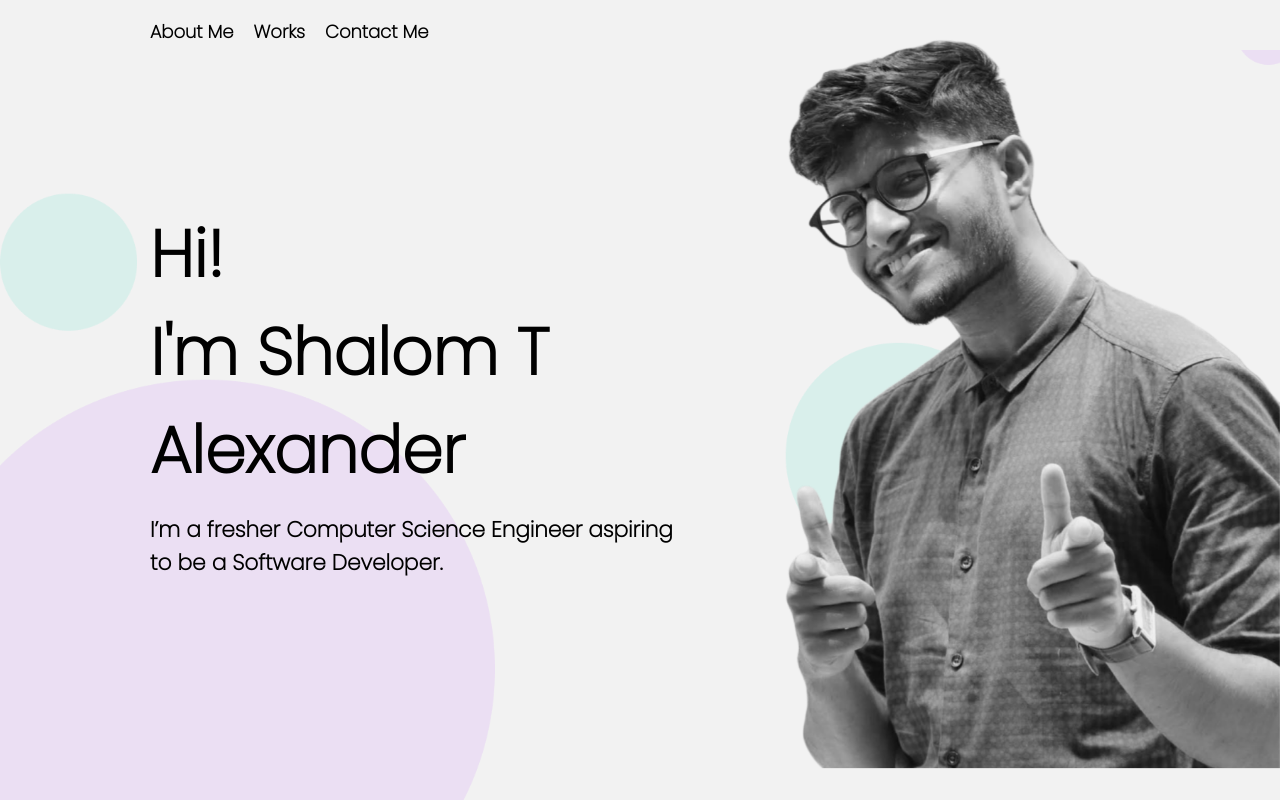
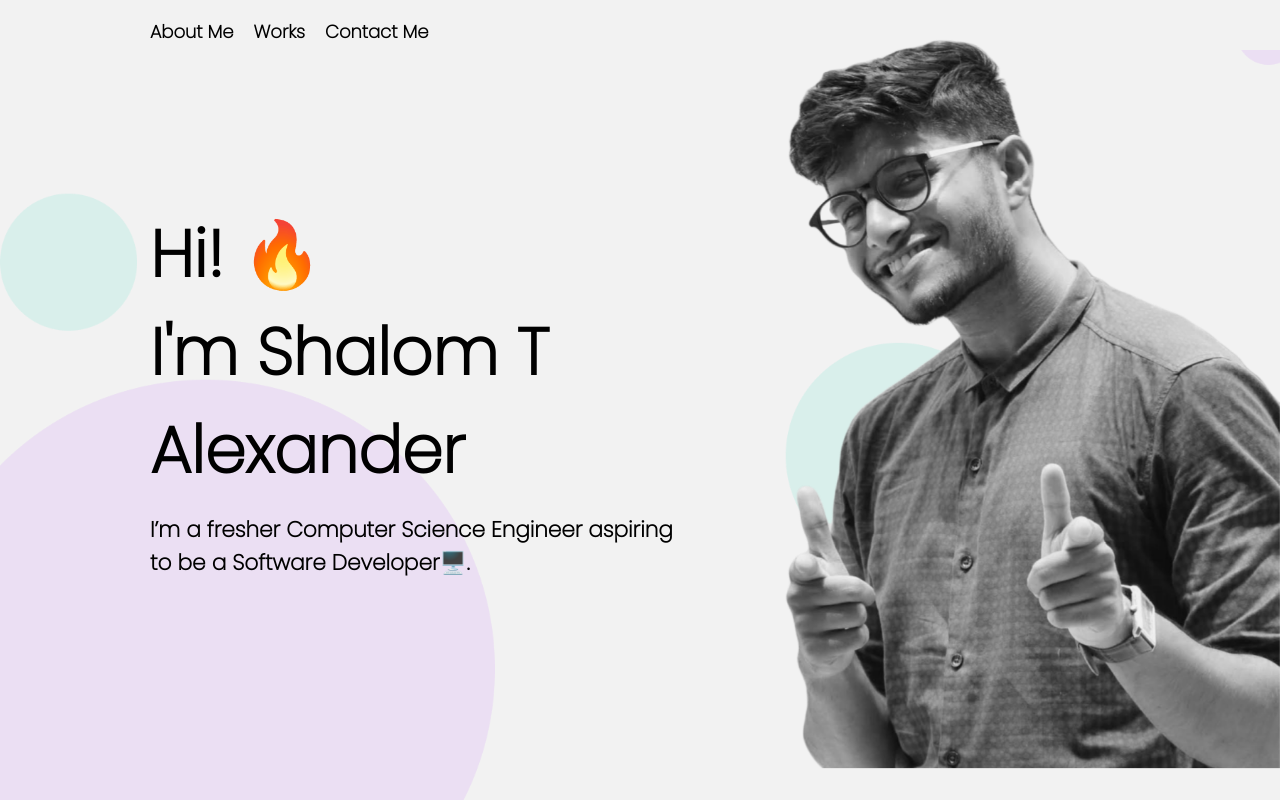
Before and after one commit to shalomalexander/portfolio, a plain HTML site: page index.html in a window 1280 px wide. Drawn offline with Linux system fonts and the light colour scheme.

Commit message:
Added Emoji

```diff
--- a/index.html
+++ b/index.html
@@ -19,8 +19,8 @@
     </div>
     <div class="main">
         <div class="headline">
-            <h1>Hi! <br> I'm Shalom T Alexander</h1>
-            <p>I’m a fresher Computer Science Engineer aspiring to be a Software Developer.</p>
+            <h1>Hi! 🔥 <br> I'm Shalom T Alexander</h1>
+            <p>I’m a fresher Computer Science Engineer aspiring to be a Software Developer🖥️.</p>
         </div>
 
         <div class="profile_picture">
--- a/style/responsive.css
+++ b/style/responsive.css
@@ -1,4 +1,4 @@
-@media all and (max-width:768px) {
+/* @media all and (max-width:768px) {
     .nav-desc {
         width: 50%;
     }
@@ -30,4 +30,4 @@
         height: 60%;
         width: 100%;
     }
-}
+} */
```
Also changed, not shown: style/app.css (line endings or trailing spaces).
